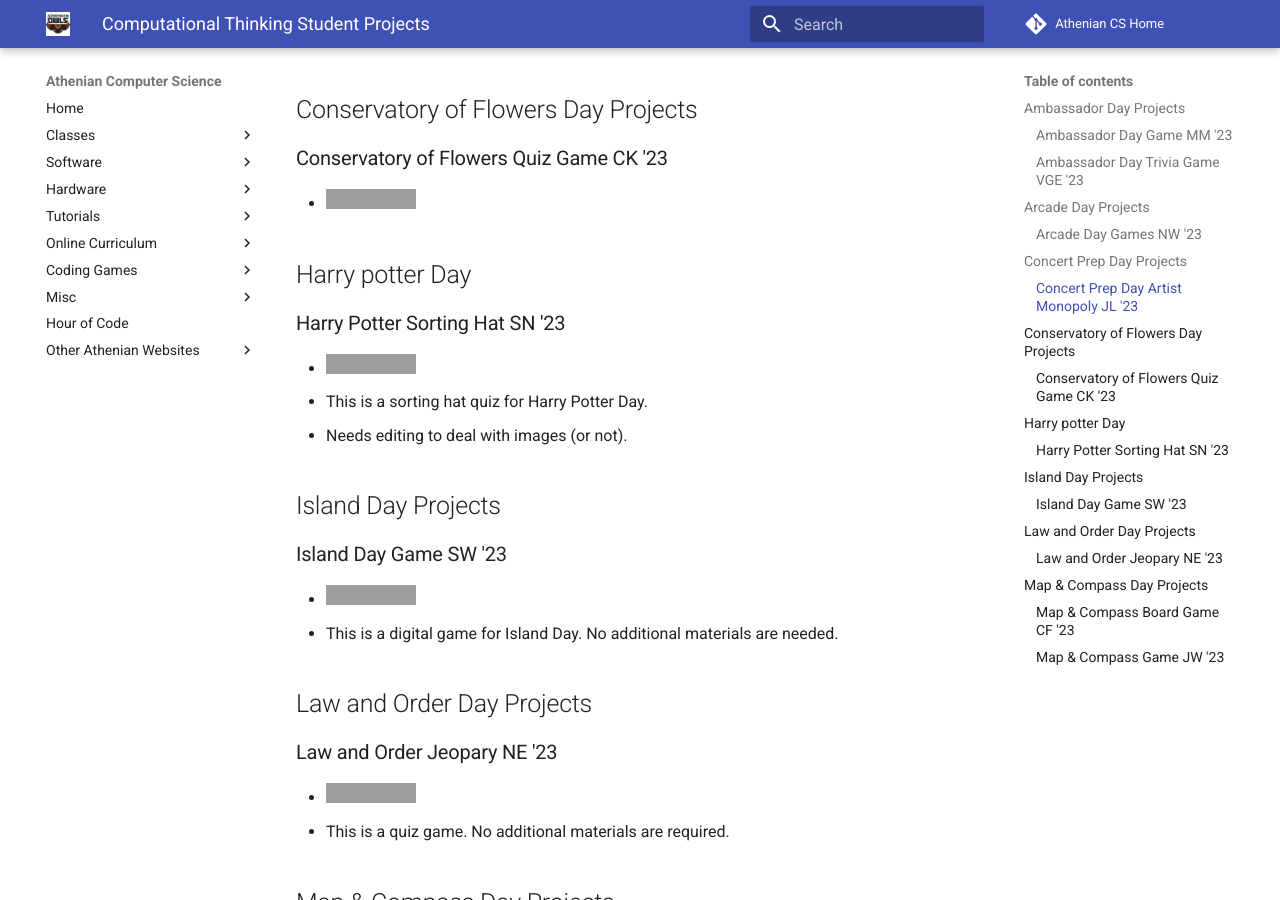
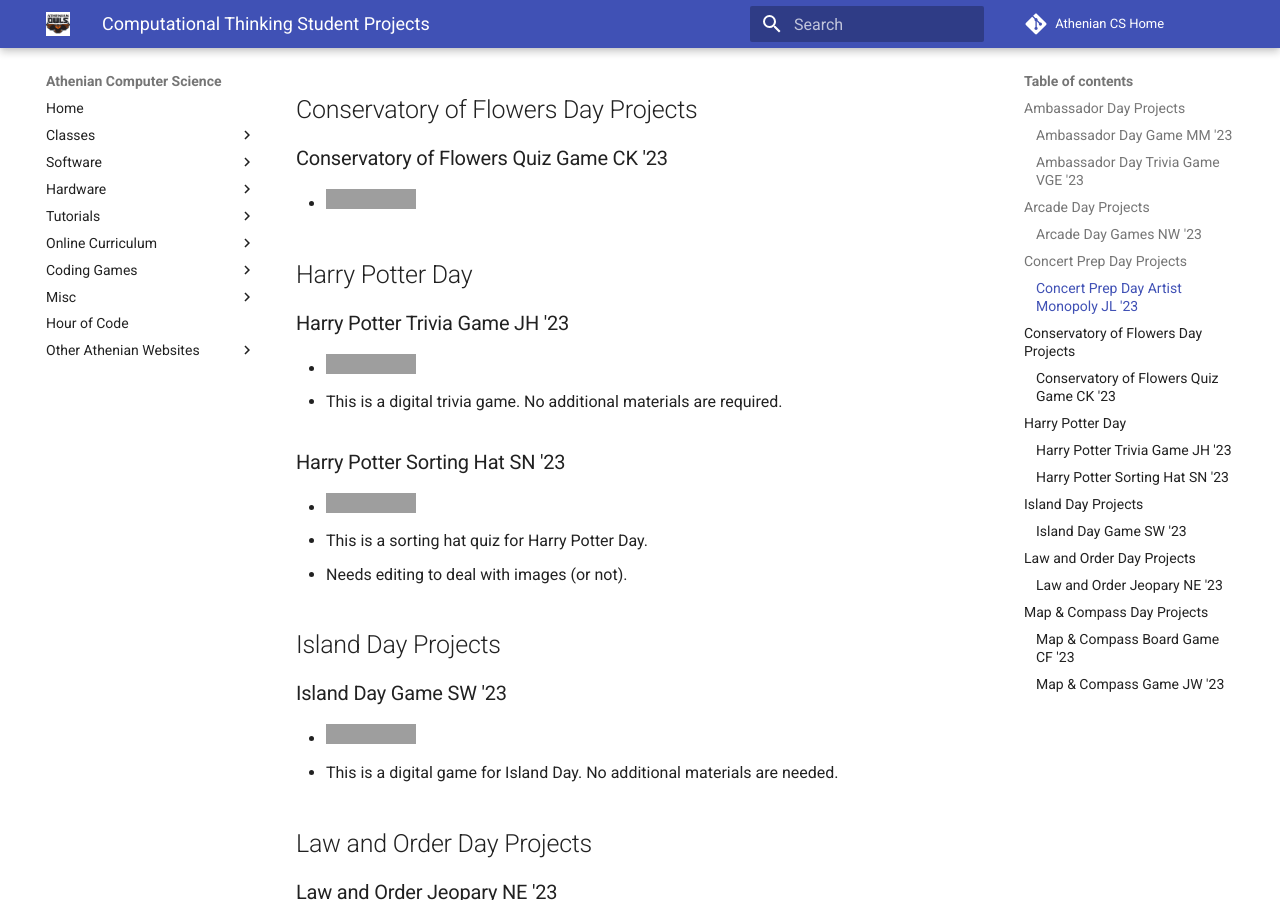
Before and after one commit to athenian-computational-thinking/athenian-cs-mkdocs, an MkDocs documentation site: the page built from docs/ct-projects.md, in a window 1280 px wide and 900 px high, scrolled down 1031 px. Built offline with MkDocs 1.6.1 and Material for MkDocs 9.7.7, drawn with Linux system fonts in a browser that asks for light colours; comment, search, counter and statistics services are not loaded; grey boxes are pictures that could not be loaded.

Commit message:
Update ct-projects.md

```diff
--- a/docs/ct-projects.md
+++ b/docs/ct-projects.md
@@ -33,7 +33,12 @@
 ### Conservatory of Flowers Quiz Game CK '23
 * [![Run on Repl.it](https://repl.it/badge/github/athenian-ct-projects/Conservatory-of-Flowers-CK)](https://repl.it/github/athenian-ct-projects/Conservatory-of-Flowers-CK)
 
-## Harry potter Day
+## Harry Potter Day
+
+### Harry Potter Trivia Game JH '23
+* [![Run on Repl.it](https://repl.it/badge/github/athenian-ct-projects/Harry-Potter-Day-JH)](https://repl.it/github/athenian-ct-projects/Harry-Potter-Day-JH)
+* This is a digital trivia game. No additional materials are required.
+
 
 ### Harry Potter Sorting Hat SN '23
 * [![Run on Repl.it](https://repl.it/badge/github/athenian-ct-projects/Harry-Potter-Day-SN)](https://repl.it/github/athenian-ct-projects/Harry-Potter-Day-SN)
@@ -63,5 +68,4 @@
 
 ### Map & Compass Game JW '23
 * [![Run on Repl.it](https://repl.it/badge/github/athenian-ct-projects/Map-Compass-Game-JW)](https://repl.it/github/athenian-ct-projects/Map-Compass-Game-JW)
-
 * No additional materials required
```
